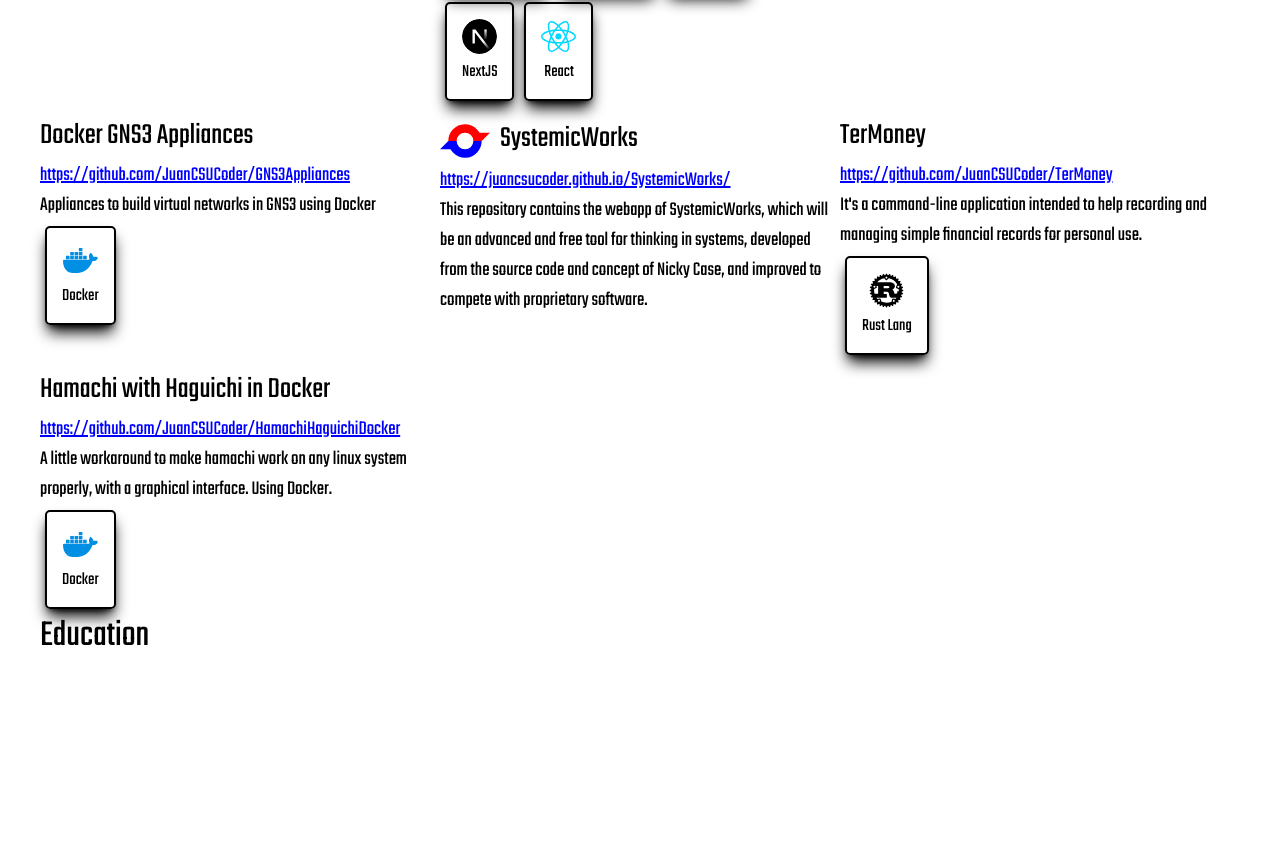
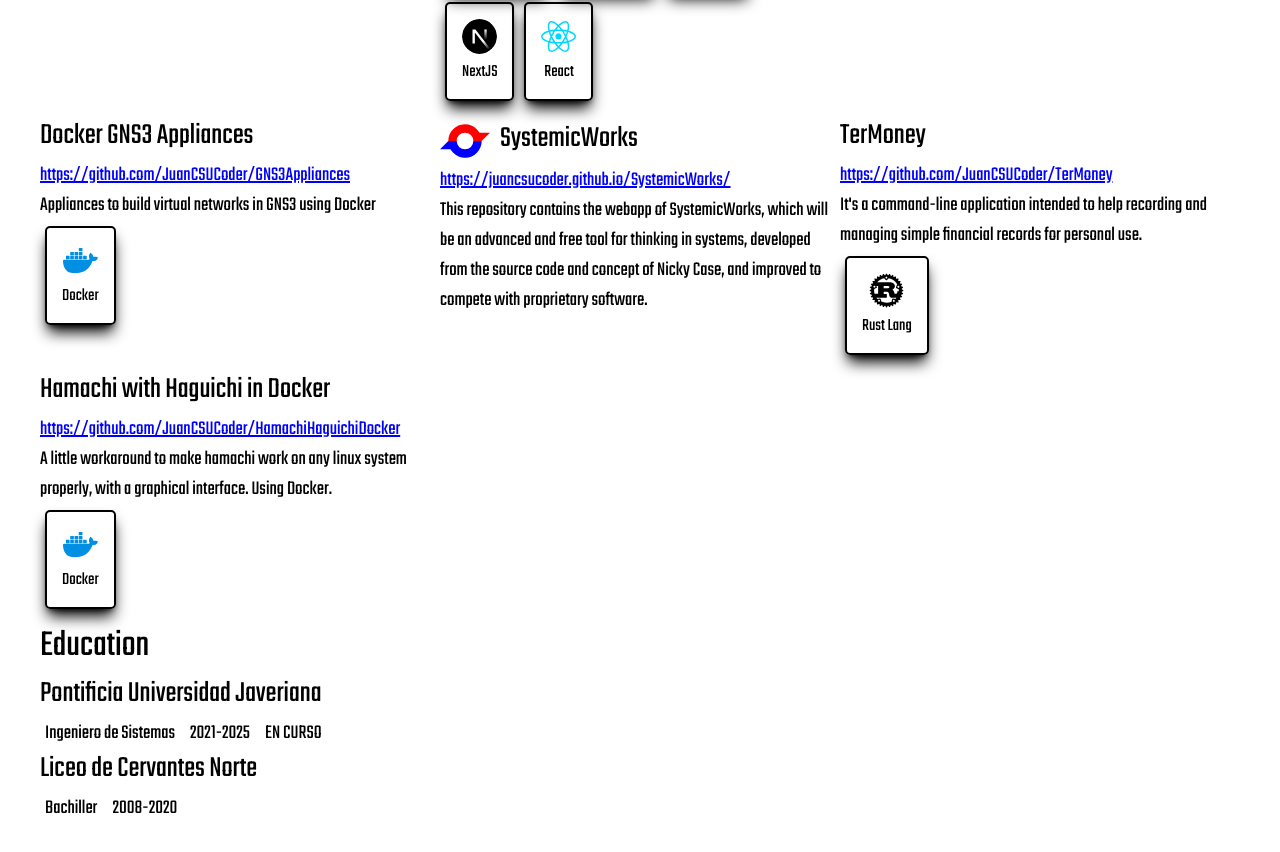
Before and after one commit to JuanCSUCoder/juancsucoder-cv, a Next.js app: page / in a window 1280 px wide. Shown: the part 1917-2769 px from the top of the page. Before the commit the page ends 2621 px from the top, so only its background shows below. Built offline with nearby package versions, Linux system fonts and the light colour scheme.

Commit message:
Feat: Educación con Etiquetas

```diff
--- /dev/null
+++ b/app/components/basic/Tag.tsx
@@ -0,0 +1,13 @@
+import React from "react";
+
+export default function Tag({ children, textColor, bgColor }: {
+  children: React.ReactNode,
+  textColor: string,
+  bgColor: string
+}) {
+  return (
+    <div className={`pl-1 pr-1 mr-1 bg-${bgColor} rounded text-${textColor}`}>
+      {children}
+    </div>
+  );
+}
--- a/app/page.tsx
+++ b/app/page.tsx
@@ -6,6 +6,7 @@
 import Profile from "@/app/ui/Profile";
 import Stacks from "./ui/Stacks";
 import Projects from "./ui/Projects";
+import Education from "./ui/Education";
 
 export default function Home() {
   return (
@@ -13,7 +14,7 @@
       <Profile />
       <Stacks />
       <Projects />
-      <Subtitle>Education</Subtitle>
+      <Education />
     </main>
   );
 }
--- /dev/null
+++ b/app/ui/Education.tsx
@@ -0,0 +1,35 @@
+import Subtitle from "@/components/basic/Subtitle";
+import EducationCard from "./education-ui/EducationCard";
+
+export type EducationRegistry = {
+  institition: string;
+  title: string;
+  startDate: Date;
+  endDate: Date;
+}
+
+const education: EducationRegistry[] = [
+  {
+    institition: "Pontificia Universidad Javeriana",
+    title: "Ingeniero de Sistemas",
+    startDate: new Date("2021-01-20"),
+    endDate: new Date("2025-11-20"),
+  },
+  {
+    institition: "Liceo de Cervantes Norte",
+    title: "Bachiller",
+    startDate: new Date("2008-01-20"),
+    endDate: new Date("2020-11-20"),
+  },
+];
+
+export default function Education() {
+  return (
+    <>
+      <Subtitle className="mt-2">Education</Subtitle>
+      {education.map((edu, eidx) =>
+        <EducationCard key={`${eidx}-edu`} education={edu} />
+      )}
+    </>
+  );
+}
--- /dev/null
+++ b/app/ui/education-ui/EducationCard.tsx
@@ -0,0 +1,29 @@
+import SubSubTitle from "@/components/basic/SubSubTitle";
+import { EducationRegistry } from "../Education";
+import Tag from "@/app/components/basic/Tag";
+
+export default function EducationCard({ education }: { education: EducationRegistry }) {
+  const now = new Date();
+  return (
+    <div>
+      <SubSubTitle>{education.institition}</SubSubTitle>
+      <div className="flex flex-row justify-center items-center w-fit">
+        <Tag bgColor="stone-900" textColor="white">
+          <p>{education.title}</p>
+        </Tag>
+        <Tag bgColor="slate-500" textColor="white">
+          <span>{education.startDate.getFullYear()}</span>
+          <span>-</span>
+          <span>{education.endDate.getFullYear()}</span>
+        </Tag>
+        {now < education.endDate ? (
+          <Tag bgColor="green-700" textColor="white">
+            EN CURSO
+          </Tag>
+        ) : (
+          ""
+        )}
+      </div>
+    </div>
+  );
+}
```
